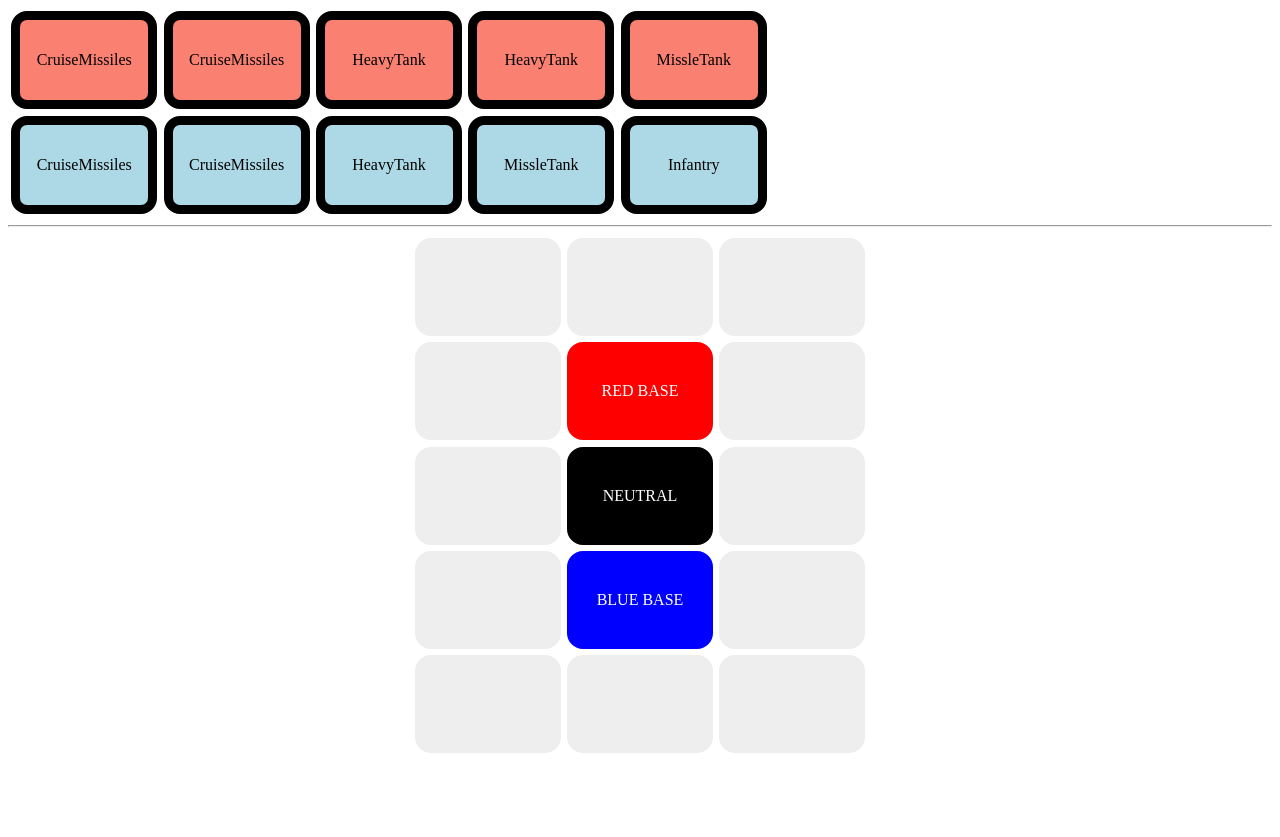
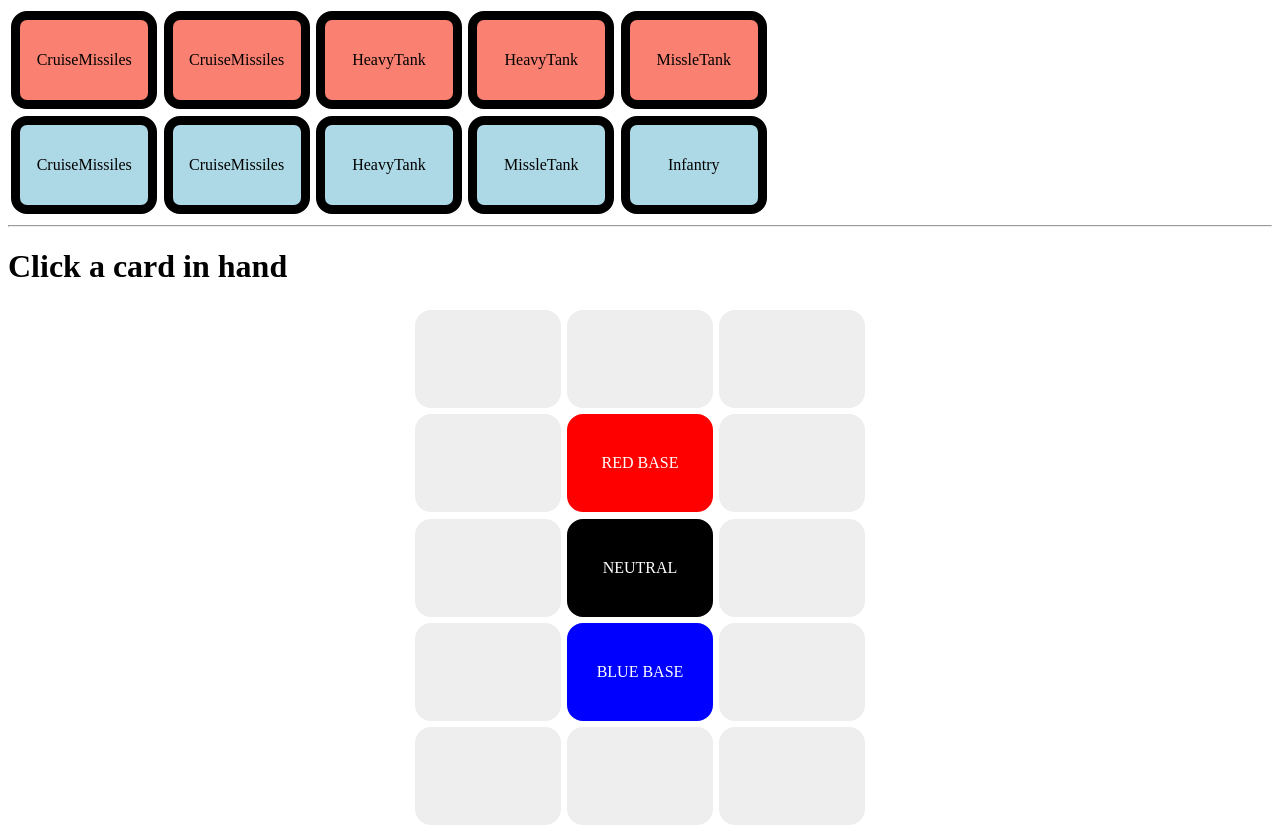
Before and after one commit to mpaulweeks/ogre, a React (Create React App) app: page / in a window 1280 px wide. Before the commit the page ends 800 px from the top, so only its background shows below. Built offline with nearby package versions, Linux system fonts and the light colour scheme.

Commit message:
confirm attacking, handle missle, create board.ts for generating 2d array

```diff
--- a/src/app/GameApp.tsx
+++ b/src/app/GameApp.tsx
@@ -1,5 +1,5 @@
 import React, { useState } from 'react';
-import { Game, GameState, GridKey, OgreCard } from '../lib';
+import { Game, GameState, GridKey, OgreCard, OgreSquare } from '../lib';
 import { ViewBoard } from './ViewBoard';
 import { ViewHand } from './ViewHand';
 
@@ -9,14 +9,19 @@ export function GameApp() {
 
   const game = Game.loadFromState(state);
   const playCard = (args: {
-    dest: GridKey;
-    attack?: GridKey;
+    deploy: GridKey;
+    attack?: OgreSquare;
   }) => {
     if (!selectedHand) {
       throw new Error('board cannot play card when selected is undefined');
     }
     // todo handle attack
-    game.playCard(selectedHand, args.dest);
+    game.playCard({
+      card: selectedHand,
+      deploy: args.deploy,
+      attack: args.attack,
+    });
+    setSelectedHand(undefined);
     setState(game.getState());
   };
 
--- a/src/app/ViewBoard.tsx
+++ b/src/app/ViewBoard.tsx
@@ -1,39 +1,97 @@
 import React, { useState } from 'react';
-import { Game, GridKey, OgreCard } from '../lib';
+import { Board, filterEmpty, flatten, Game, GridKey, OgreCard, OgreSquare, Unit } from '../lib';
 import { ViewSquare } from './ViewSquare';
 import './styles.css';
 
 export function ViewBoard(props: {
   game: Game;
   toPlay?: OgreCard;
-  playCard(args: { dest: GridKey, attack?: GridKey }): void;
+  playCard(args: { deploy: GridKey, attack?: OgreSquare }): void;
 }) {
   // todo on toPlay change, set local state to undefined
   const [hover, setHover] = useState<GridKey | undefined>();
-  const [dest, setDest] = useState<GridKey | undefined>();
+  const [deploy, setDeploy] = useState<GridKey | undefined>();
 
-  const gridSquares = props.game.getVisibleSquares();
-  const activePlayer = props.toPlay ? props.game.getPlayer(props.toPlay.team) : undefined;
-  const spotting = new Set(activePlayer?.getSpotting() ?? []);
-  const supplied = new Set(activePlayer?.getSupplied() ?? []);
-  const attacking = new Set(
-    (activePlayer && props.toPlay && hover)
-      ? activePlayer.getAttacking(props.toPlay, hover)
-      : []
+  const team = props.toPlay?.team;
+  const activePlayer = team && props.game.getPlayer(team);
+  const isMissle = props.toPlay?.unit === Unit.CruiseMissiles;
+
+  const board = new Board(props.game);
+  const tempSquare: OgreSquare | undefined = (props.toPlay && deploy) ? {
+    ...props.toPlay,
+    key: deploy,
+  } : undefined;
+  const gridSquares = board.getVisibleSquares(tempSquare);
+
+  const spotting = new Set(
+    (team && isMissle)
+      ? props.game.getEnemy(team).getState().board.map(os => os.key)
+      : (activePlayer?.getSpotting() ?? [])
+  );
+  const supplied = new Set(
+    isMissle
+      ? []
+      : (activePlayer?.getSupplied() ?? [])
+  );
+  const attacking: Set<GridKey> = new Set(
+    isMissle
+      ? filterEmpty(flatten(gridSquares).map(bs => bs.square?.key))
+      : (
+        (props.toPlay && activePlayer) && (
+          (deploy && activePlayer.getAttacking(props.toPlay, deploy)) ||
+          (hover && activePlayer.getAttacking(props.toPlay, hover)) ||
+          []
+        )
+      )
+  );
+
+  const message = (
+    (!props.toPlay && 'Click a card in hand') ||
+    (isMissle && 'Click square to attack with your missle') ||
+    (!deploy && 'Click square to deploy') ||
+    'Click square to attack'
   );
 
   const onClick = () => {
+    // handle bad states
+    if (!props.toPlay || !team) {
+      return;
+    }
     if (!hover) {
       throw new Error('cannot click when hover is undefined');
     }
-    if (!dest) {
-      return setDest(hover);
+    // handle missle
+    if (isMissle) {
+      const validAttack = attacking.has(hover) && props.game.getEnemy(team).getSquareFromBoard(hover);
+      if (validAttack) {
+        props.playCard({ deploy: hover, attack: validAttack, });
+      }
+      return;
     }
-    // else play
-    // todo
+    // handle 1st click
+    if (!deploy) {
+      const validDeploy = supplied.has(hover);
+      if (validDeploy) {
+        if (attacking.size > 0) {
+          setDeploy(hover);
+        } else {
+          props.playCard({ deploy: hover, attack: undefined, });
+        }
+      }
+      return;
+    }
+    // handle 2nd click
+    const validAttack = attacking.has(hover) && props.game.getEnemy(team).getSquareFromBoard(hover);
+    if (validAttack) {
+      return props.playCard({ deploy: deploy, attack: validAttack, });
+    }
+    // do nothing
+    return;
   }
+
   return (
     <div onMouseLeave={() => setHover(undefined)}>
+      <h1>{message}</h1>
       {gridSquares.map((row, ri) => (
         <div className="ViewBoardRow" key={ri}>
           {row.map(gs => (
--- /dev/null
+++ b/src/lib/board.ts
@@ -0,0 +1,40 @@
+import { mapReduce } from ".";
+import { Game } from "./game";
+import { Grid } from "./grid";
+import { BoardSquare, GridPoint, OgreSquare } from "./types";
+
+export class Board {
+  constructor(private readonly game: Game) { }
+
+  getVisibleSquares(tempSquare?: OgreSquare): BoardSquare[][] {
+    const { game } = this;
+    const squares = [
+      ...(tempSquare ? [tempSquare] : []),
+      ...game.red.getState().board,
+      ...game.blue.getState().board,
+    ];
+    return this.get2dGrid(squares);
+  }
+
+  private get2dGrid(allSquares: OgreSquare[]) {
+    const allPoints: GridPoint[] = allSquares.map(os => Grid.parseKey(os.key));
+    const squareLookup = mapReduce(allSquares, os => os.key);
+    const xMin = Math.min(0, ...allPoints.map(p => p.x)) - 1;
+    const xMax = Math.max(0, ...allPoints.map(p => p.x)) + 1;
+    const yMin = Math.min(-1, ...allPoints.map(p => p.y)) - 1;
+    const yMax = Math.max(1, ...allPoints.map(p => p.y)) + 1;
+    const out: BoardSquare[][] = [];
+    for (let y = yMin; y <= yMax; y++) {
+      const row: BoardSquare[] = [];
+      out.push(row);
+      for (let x = xMin; x <= xMax; x++) {
+        const key = Grid.makeKey({ x, y });
+        row.push({
+          key,
+          square: squareLookup[key],
+        });
+      }
+    }
+    return out;
+  }
+}
--- a/src/lib/game.ts
+++ b/src/lib/game.ts
@@ -1,6 +1,5 @@
-import { Grid } from "./grid";
 import { Player } from "./player";
-import { BoardSquare, GameState, GridKey, HasState, OgreCard, OgreSquare, Team, UniqueId } from "./types";
+import { GameState, GridKey, HasState, OgreCard, OgreSquare, Team, UniqueId } from "./types";
 
 export class Game implements HasState<GameState> {
   readonly red: Player;
@@ -23,39 +22,27 @@ export class Game implements HasState<GameState> {
       [Team.Blue]: this.blue,
     })[team]
   }
-  playCard(card: OgreCard, dest: GridKey): void {
-    this.getPlayer(card.team).playCard(card, dest);
+  getEnemy(myTeam: Team): Player {
+    return ({
+      [Team.Red]: this.blue,
+      [Team.Blue]: this.red,
+    })[myTeam]
+  }
+  playCard(args: {
+    card: OgreCard;
+    deploy: GridKey;
+    attack?: OgreSquare;
+  }): void {
+    this.getPlayer(args.card.team).playCard(args.card, args.deploy);
+    if (args.attack) {
+      this.getEnemy(args.card.team).receiveAttack(args.attack);
+    }
   }
   getCard(id: UniqueId): OgreCard | undefined {
     return this.red.getCardFromHand(id) ?? this.blue.getCardFromHand(id) ?? undefined;
   }
   getSquare(key: GridKey): OgreSquare | undefined {
     return this.red.getSquareFromBoard(key) ?? this.blue.getSquareFromBoard(key) ?? undefined;
-  }
-  getVisibleSquares(): BoardSquare[][] {
-    const allPoints = [
-      this.red.getBase(),
-      this.blue.getBase(),
-      ...this.red.getState().board.map(os => os.key),
-      ...this.blue.getState().board.map(os => os.key),
-    ].map(key => Grid.parseKey(key));
-    const xMin = Math.min(...allPoints.map(p => p.x)) - 1;
-    const xMax = Math.max(...allPoints.map(p => p.x)) + 1;
-    const yMin = Math.min(...allPoints.map(p => p.y)) - 1;
-    const yMax = Math.max(...allPoints.map(p => p.y)) + 1;
-    const out: BoardSquare[][] = [];
-    for (let y = yMin; y <= yMax; y++) {
-      const row: BoardSquare[] = [];
-      out.push(row);
-      for (let x = xMin; x <= xMax; x++) {
-        const key = Grid.makeKey({ x, y });
-        row.push({
-          key,
-          square: this.getSquare(key),
-        });
-      }
-    }
-    return out;
   }
 
   getState() {
--- a/src/lib/index.ts
+++ b/src/lib/index.ts
@@ -1,3 +1,4 @@
+export * from './board';
 export * from './game';
 export * from './grid';
 export * from './player';
--- a/src/lib/player.ts
+++ b/src/lib/player.ts
@@ -70,15 +70,17 @@ export class Player implements HasState<PlayerState> {
       hand.push(card);
     }
   }
-  playCard(card: OgreCard, dest: GridKey): void {
+  playCard(card: OgreCard, deploy: GridKey): void {
     const { hand, board } = this.state;
     assertRemove(card, hand);
-    board.push({
-      ...card,
-      key: dest,
-    });
+    if (card.unit !== Unit.CruiseMissiles) {
+      board.push({
+        ...card,
+        key: deploy,
+      });
+    }
   }
-  attackCard(square: OgreSquare) {
+  receiveAttack(square: OgreSquare) {
     const { board } = this.state;
     assertRemove(square, board);
     if (square.unit === Unit.Ogre) {
--- a/src/lib/types.ts
+++ b/src/lib/types.ts
@@ -22,19 +22,19 @@ export const RedBase: GridKey = '0,-1';
 export const BlueBase: GridKey = '0,1';
 
 export enum Team {
-  Red,
-  Blue,
+  Red = 'Red',
+  Blue = 'Blue',
 };
 export enum Unit {
-  Infantry,
-  MissleTank,
-  Gev,
-  HeavyTank,
-  Howitzer,
-  LightGev,
-  CruiseMissiles,
-  Ogre,
-  OgreDamaged,
+  Infantry = 'Infantry',
+  MissleTank = 'MissleTank',
+  Gev = 'Gev',
+  HeavyTank = 'HeavyTank',
+  Howitzer = 'Howitzer',
+  LightGev = 'LightGev',
+  CruiseMissiles = 'CruiseMissiles',
+  Ogre = 'Ogre',
+  OgreDamaged = 'OgreDamaged',
 }
 
 export interface HasKey {
--- a/src/lib/util.ts
+++ b/src/lib/util.ts
@@ -23,6 +23,13 @@ export function range(length: number): number[] {
     out.push(i);
   }
   return out;
+}
+
+export function mapReduce<K extends number | string, V>(arr: V[], keyFunc: ((elm: V) => K)): Record<K, V> {
+  return arr.reduce((obj, elm: V) => {
+    obj[keyFunc(elm)] = elm;
+    return obj;
+  }, {} as Record<K, V>);
 }
 
 export function filterEmpty<T>(arr: (T | undefined)[]): T[] {
```
